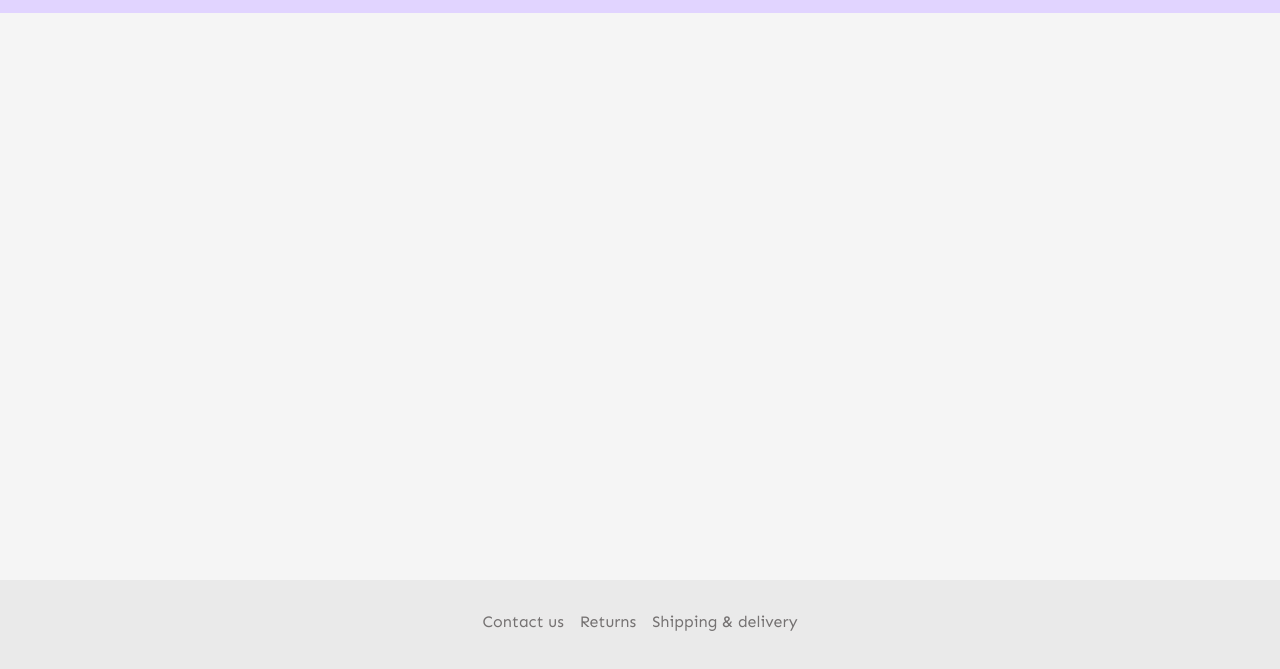
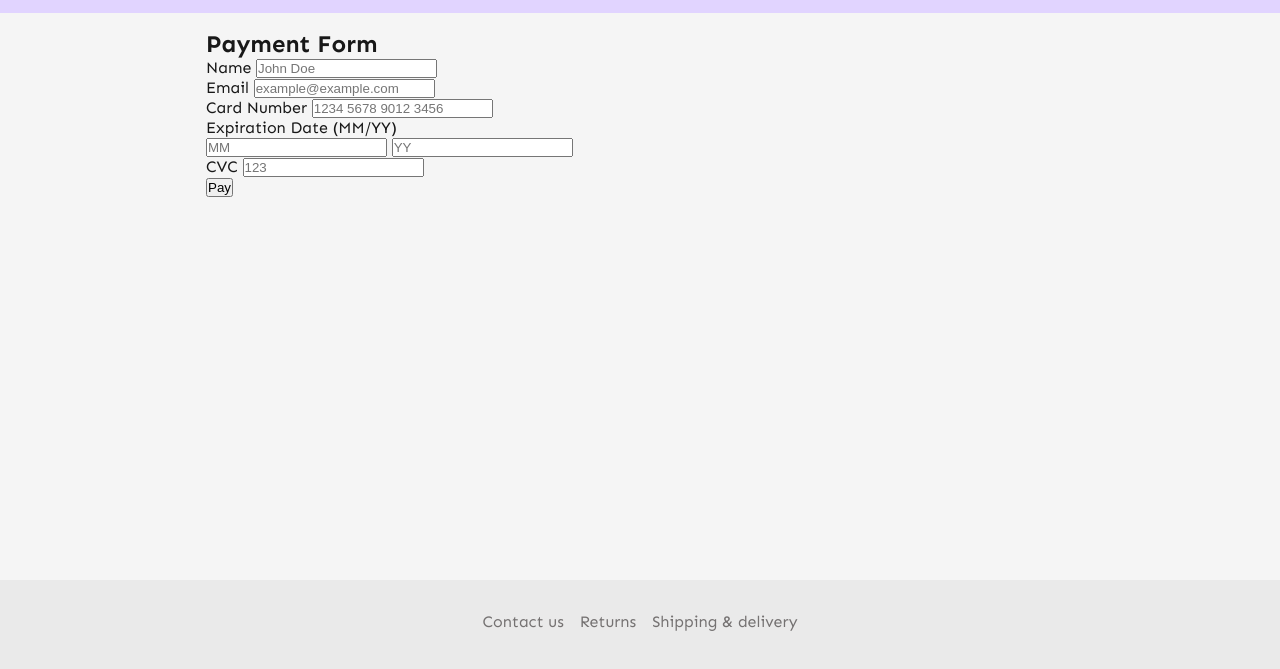
Before and after one commit to lawlawson/shadetown, a website built with Vite: page buynow.html in a window 1280 px wide. Shown: the part 121-790 px from the top of the page. Built offline with nearby package versions, Linux system fonts and the light colour scheme.

Commit message:
added html for payment form

```diff
--- a/buynow.html
+++ b/buynow.html
@@ -15,7 +15,69 @@
         <img src="./images/logo.png" alt="Shadetown" class="logo" />
         <p class="byline">home of custom eyewear</p>
       </header>
-      <main class="main"></main>
+      <main class="main">
+        <body>
+          <form class="payment-form">
+            <h2>Payment Form</h2>
+            <div class="form-group">
+              <label for="name">Name</label>
+              <input
+                type="text"
+                id="name"
+                name="name"
+                placeholder="John Doe"
+                required />
+            </div>
+            <div class="form-group">
+              <label for="email">Email</label>
+              <input
+                type="email"
+                id="email"
+                name="email"
+                placeholder="example@example.com"
+                required />
+            </div>
+            <div class="form-group">
+              <label for="card-number">Card Number</label>
+              <input
+                type="text"
+                id="card-number"
+                name="card-number"
+                placeholder="1234 5678 9012 3456"
+                maxlength="19"
+                required />
+            </div>
+            <div class="form-group">
+              <label>Expiration Date (MM/YY)</label>
+              <div class="form-inline">
+                <input
+                  type="text"
+                  name="expiry-month"
+                  placeholder="MM"
+                  maxlength="2"
+                  required />
+                <input
+                  type="text"
+                  name="expiry-year"
+                  placeholder="YY"
+                  maxlength="2"
+                  required />
+              </div>
+            </div>
+            <div class="form-group">
+              <label for="cvc">CVC</label>
+              <input
+                type="text"
+                id="cvc"
+                name="cvc"
+                placeholder="123"
+                maxlength="3"
+                required />
+            </div>
+            <button type="submit" class="pay-button">Pay</button>
+          </form>
+        </body>
+      </main>
     </div>
     <footer class="footer">
       <nav>
```
